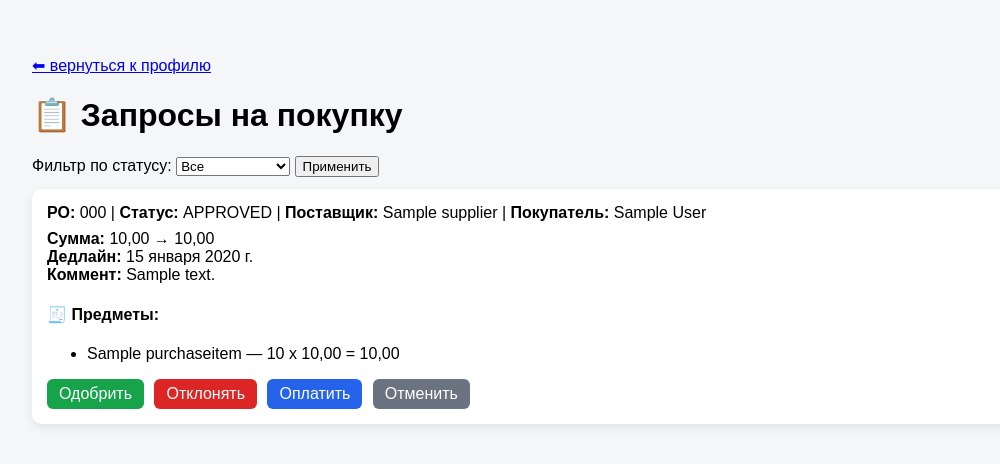
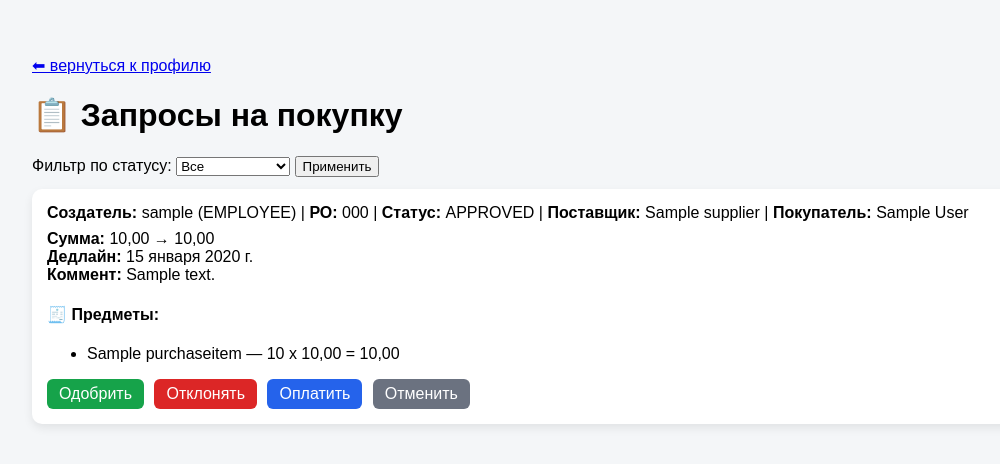
Before and after one commit to ExeExzo/osc-erp, a Django app: template main/templates/request/requests_list.html in a window 1280 px wide. Shown: the top 464 px of the page, without its empty margins (6-1006 px from the left). Run offline with Django 5.2, Linux system fonts and the light colour scheme; tables that the repository leaves empty hold one stand-in row (values such as "Sample post"); the template is opened without the code that fills it: values that come from a table or form of the project are taken from there, most other values are stand-ins (such as "Sample title", 1, 10 or a date in 2020).

Commit message:
Request list showing creator

```diff
--- a/main/templates/request/requests_list.html
+++ b/main/templates/request/requests_list.html
@@ -32,6 +32,7 @@
     <div class="card">
 
         <div class="header">
+            <b>Создатель:</b> {{ r.creator }} |
             <b>РО:</b> {{ r.ro_number }} |
             <b>Статус:</b> {{ r.status }} |
             <b>Поставщик:</b> {{ r.supplier }} |
```
